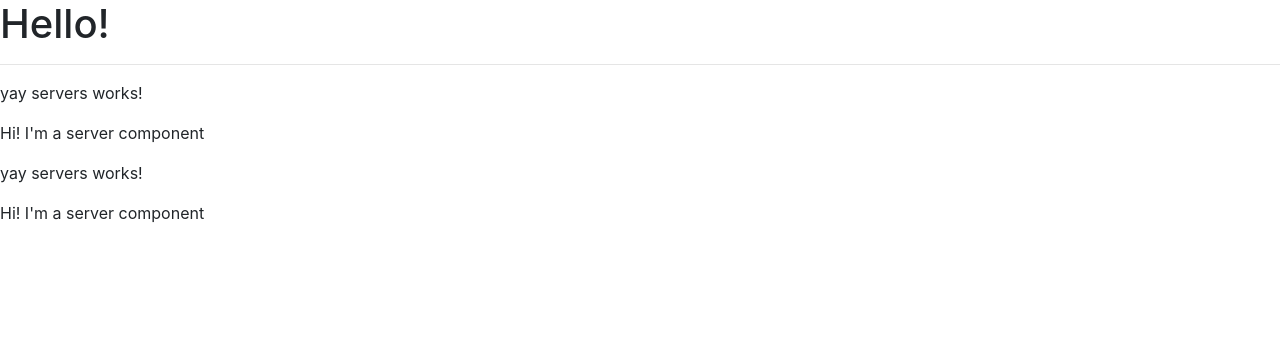
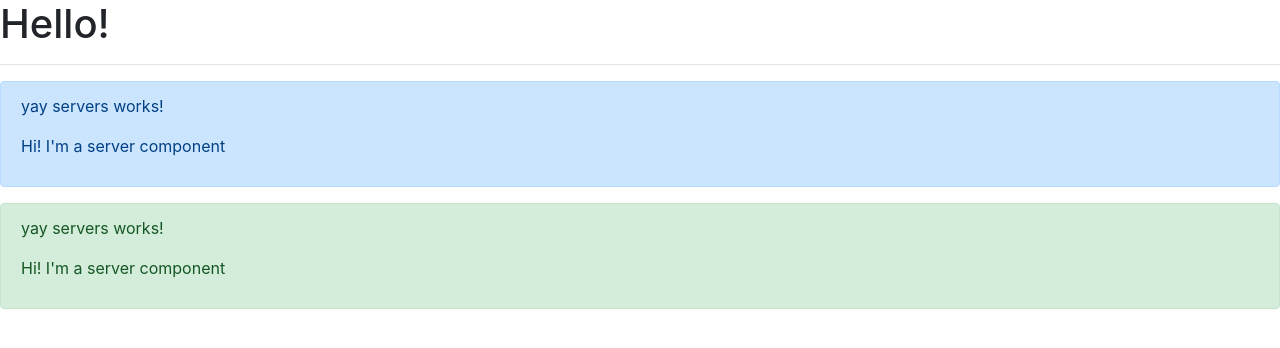
Before and after one commit to himais/the-complete-guide-to-angular-6, an Angular app: page / in a window 1280 px wide. Shown: the top 348 px of the page. Built offline with nearby package versions, Linux system fonts and the light colour scheme.

Commit message:
feat: Adiciona tags do bootstrap ao componente principal

```diff
--- a/src/app/app.component.html
+++ b/src/app/app.component.html
@@ -1,4 +1,8 @@
 <h1>Hello!</h1>
 <hr>
-<app-servers></app-servers>
-<app-servers></app-servers>
+<div class="alert alert-primary" role="alert">
+    <app-servers></app-servers>
+</div>
+<div class="alert alert-success" role="alert">
+    <app-servers></app-servers>
+</div>
```
